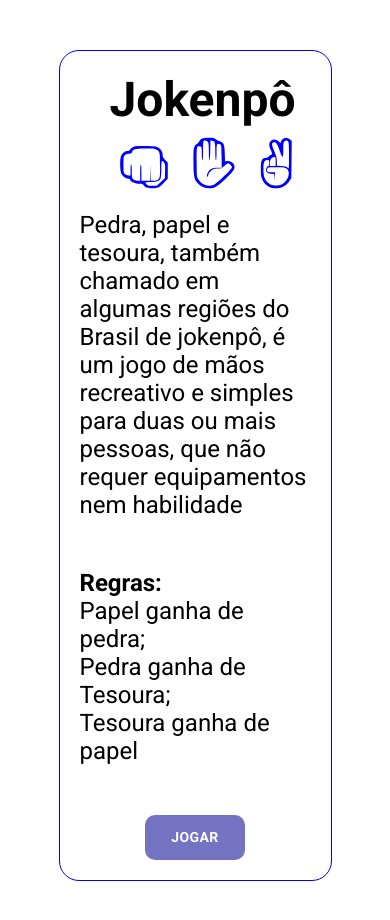
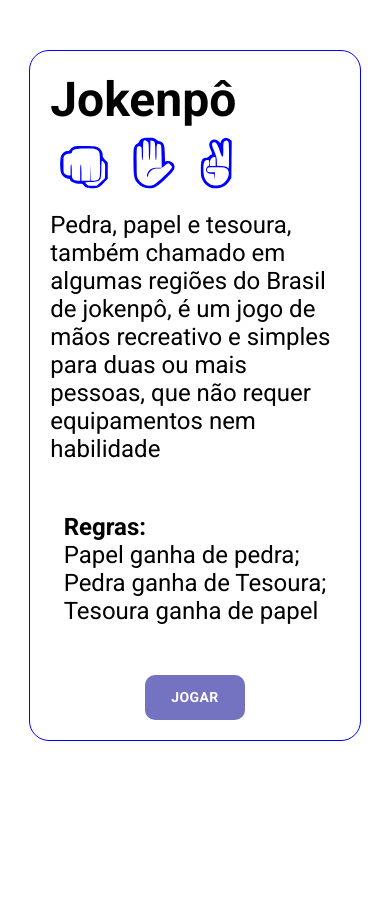
Before and after one commit to cadugithub/jokenpo-front-end, a React (Vite) app: page / in a window 390 px wide. Shown: the top 920 px of the page. After the commit the page ends 844 px from the top, so only its background shows below. Built offline with nearby package versions, Linux system fonts and the light colour scheme.

Commit message:
alguns ajustes de responsividade

```diff
--- a/src/index.css
+++ b/src/index.css
@@ -14,8 +14,18 @@ body{
   font-family: 'Roboto', sans-serif;
 }
 
-@media(max-width: 600px){
+@media(max-width: 800px){
+  .escolhaPersonagem .container{
+    width: 100%;
+  }
   .card{
-    width: 60px;
+    width: 100%;
+    flex-wrap: wrap;
+  }
+  .card img{
+    width: 80%;
+  }
+  .home{
+    width: 85%;
   }
 }
--- a/src/pages/Home/styles.css
+++ b/src/pages/Home/styles.css
@@ -31,8 +31,8 @@
     flex-wrap: wrap;
     justify-content: space-between;
     margin-bottom: 20px;
-    padding-left: 30px;
-    padding-right: 30px;
+    padding-left: auto;
+    padding-right: auto;
 }
 .home h1 img{
     height: 100%;
```
